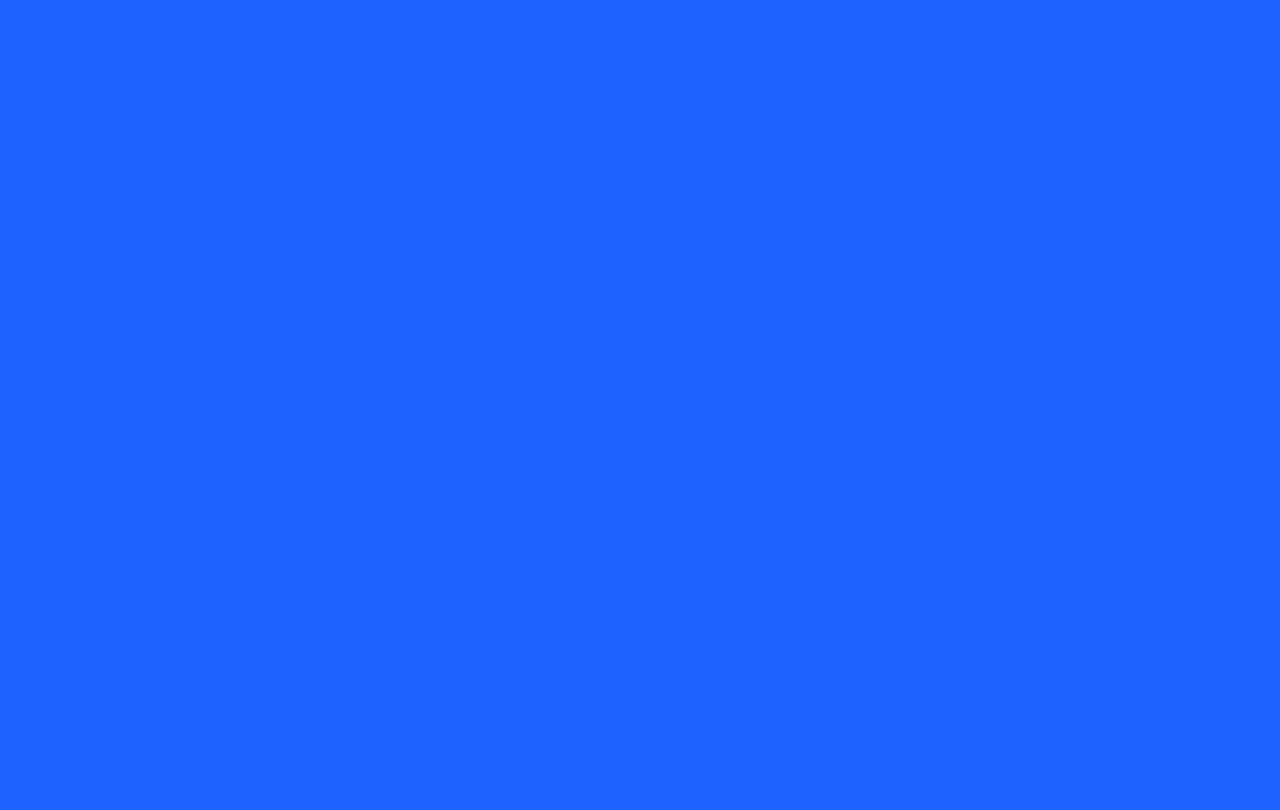
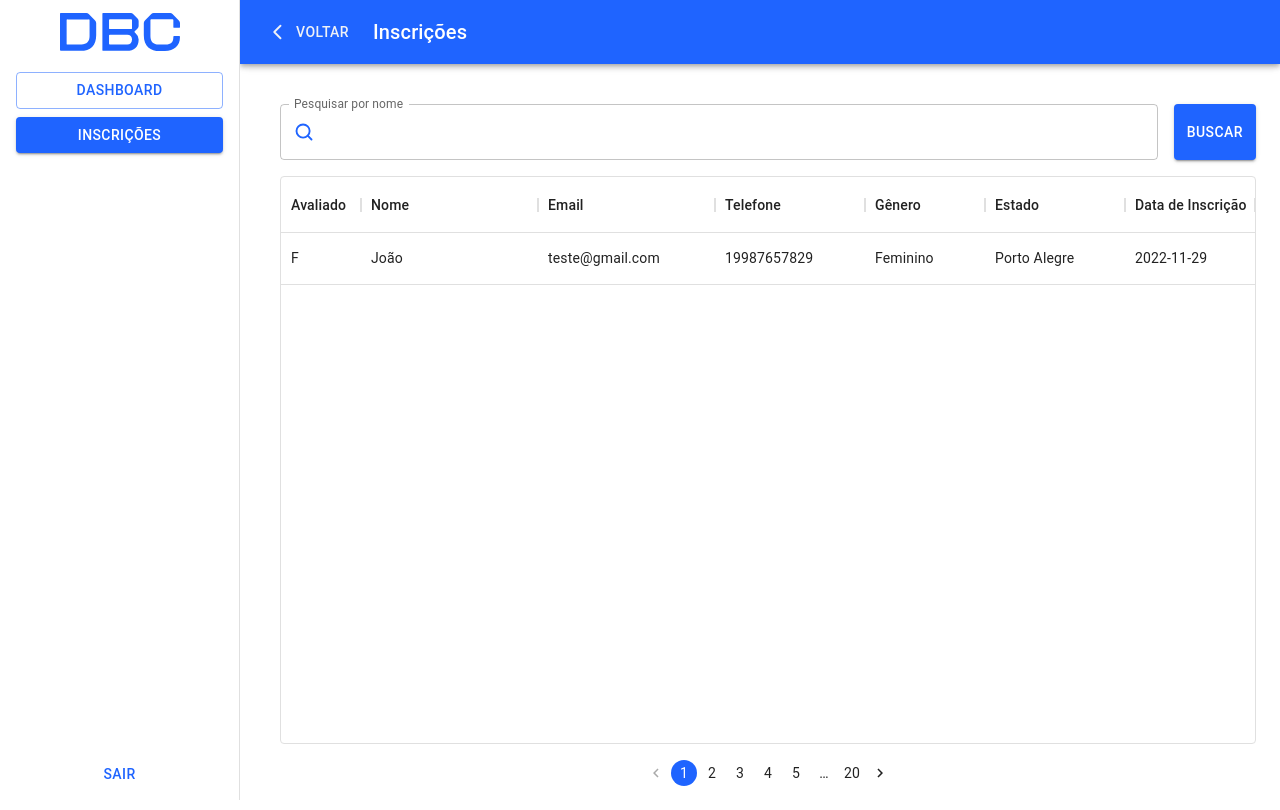
Before and after one commit to vemser/vemvemser-front, a React (Create React App) app: page /subscriptions in a window 1280 px wide. Before the commit this address had no page. Built offline with nearby package versions, Linux system fonts and the light colour scheme; sample sign-in values are in the browser's storage.

Commit message:
estilizada a página de inscrições

```diff
--- a/src/Router.tsx
+++ b/src/Router.tsx
@@ -9,6 +9,7 @@ import { Dashboard } from "./pages/Dashboard";
 import { NewUser } from "./pages/NewUser";
 import { EditUser } from "./pages/EditUser";
 import { ManagerProvider } from "./context/ManagerContext";
+import { Subscription } from "./pages/Subscription";
 
 export const Router = () => {
   return (
@@ -24,6 +25,7 @@ export const Router = () => {
                 <Route path="/dashboard" element={<Dashboard />} />
                 <Route path="/dashboard/new-user" element={<NewUser />} />
                 <Route path="/dashboard/edit-user" element={<EditUser />} />
+                <Route path="/subscriptions/" element={<Subscription />} />
               </Route>
             </Routes>
           </CandidatesProvider>
--- a/src/components/drawerContainer/index.tsx
+++ b/src/components/drawerContainer/index.tsx
@@ -104,9 +104,7 @@ export const DrawerContainer = (props: IDrawerContainerProps) => {
           >
             <ListIcon size={28} color="#ffffff" weight="bold" />
           </IconButton>
-          <Typography variant="h6" noWrap component="div">
-            {menuItems.find((item) => item.path === pathname)?.text}
-          </Typography>
+
           {pathname !== "/dashboard" && (
             <Button
               onClick={() => navigate(-1)}
@@ -122,11 +120,15 @@ export const DrawerContainer = (props: IDrawerContainerProps) => {
                 "&:hover": {
                   transform: "scale(1.1)",
                 },
+                mr: 2
               }}
             >
               Voltar
             </Button>
           )}
+          <Typography variant="h6" noWrap component="div">
+            {menuItems.find((item) => item.path === pathname)?.text}
+          </Typography>
         </Toolbar>
       </AppBar>
       <Box
--- a/src/pages/Dashboard/index.tsx
+++ b/src/pages/Dashboard/index.tsx
@@ -12,7 +12,7 @@ import {
   Skeleton,
 } from "@mui/material";
 import { useForm } from "react-hook-form";
-import { IGestor, IGestorDados, ISearchColaborators } from "../../utils/interfaces";
+import { IGestorDados, ISearchColaborators } from "../../utils/interfaces";
 import { DataGrid } from "@mui/x-data-grid";
 import { useNavigate } from "react-router-dom";
 import { useManager } from "../../context/ManagerContext";
--- /dev/null
+++ b/src/pages/Subscription/index.tsx
@@ -0,0 +1,104 @@
+import { Stack, Grid, TextField, Box, Button, Pagination } from "@mui/material";
+import { DataGrid } from "@mui/x-data-grid";
+import { MagnifyingGlass } from "phosphor-react";
+
+const columns = [
+  { field: "avaliado", headerName: "Avaliado", width: 80 },
+  { field: "nome", headerName: "Nome", minWidth: 160, flex: 1 },
+  { field: "email", headerName: "Email", minWidth: 160, flex: 1 },
+  { field: "telefone", headerName: "Telefone", width: 150 },
+  { field: "genero", headerName: "Gênero", width: 120 },
+  { field: "estado", headerName: "Estado", width: 140 },
+  { field: "dataInscricao", headerName: "Data de Inscrição", width: 130 },
+];
+
+const rows = [
+  {
+    id: 1,
+    avaliado: "F",
+    nome: "João",
+    email: "teste@gmail.com",
+    telefone: "19987657829",
+    genero: "Feminino",
+    estado: "Porto Alegre",
+    dataInscricao: "2022-11-29",
+  },
+];
+
+export const Subscription = () => {
+  return (
+    <Stack
+      direction={{
+        xs: "column",
+        lg: "row",
+      }}
+      spacing={3}
+      component="main"
+      maxWidth="lg"
+      m="0 auto"
+    >
+      <Grid container spacing={2}>
+        <Grid item xs={12} component="form">
+          <Stack direction="row" spacing={2}>
+            <TextField
+              sx={{ width: "100%" }}
+              label="Pesquisar por nome"
+              id="registros-pesquisar"
+              InputProps={{
+                startAdornment: (
+                  <Box display="flex" alignItems="center" mr={1}>
+                    <MagnifyingGlass
+                      size={20}
+                      color="var(--primary)"
+                      weight="bold"
+                    />
+                  </Box>
+                ),
+              }}
+            />
+            <Button variant="contained" color="primary">
+              Buscar
+            </Button>
+          </Stack>
+        </Grid>
+
+        <Grid item xs={12}>
+          <Box
+            sx={{
+              height: "calc(100vh - 190px)",
+              width: "100%",
+              display: "flex",
+              flexDirection: "column",
+              position: "relative",
+              gap: 2,
+            }}
+          >
+            <DataGrid
+              rows={rows}
+              columns={columns}
+              pageSize={10}
+              hideFooterPagination
+              onRowClick={(params) => {}}
+            />
+
+            <Box
+              sx={{
+                width: "100%",
+                display: "flex",
+                flexDirection: {
+                  xs: "column-reverse",
+                  md: "row",
+                },
+                gap: 2,
+                justifyContent: "center",
+                alignItems: "center",
+              }}
+            >
+              <Pagination count={20} color="primary" size="small" />
+            </Box>
+          </Box>
+        </Grid>
+      </Grid>
+    </Stack>
+  );
+};
--- a/src/utils/menuItems.ts
+++ b/src/utils/menuItems.ts
@@ -9,7 +9,7 @@ export const menuItems: MenuItem[] = [
     path: "/dashboard",
   },
   {
-    text: "Candidatos",
-    path: "/asda",
+    text: "Inscrições",
+    path: "/subscriptions",
   },
 ];
--- a/src/utils/styled.css
+++ b/src/utils/styled.css
@@ -10,6 +10,7 @@ body {
 
 :root {
   --white: #eff1f6;
+  --primary: #1f64ff;
 }
 
 .home-background {
```
